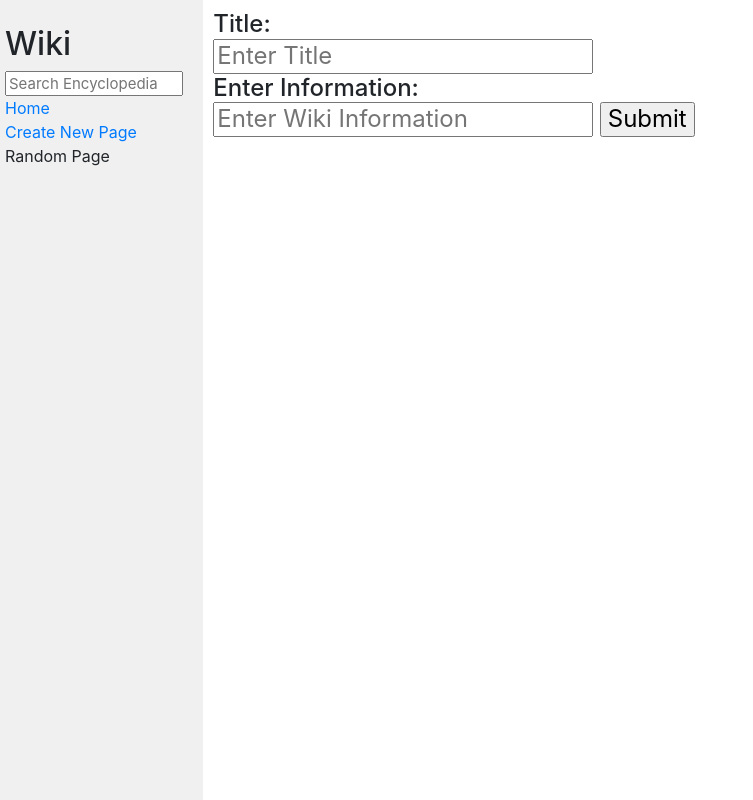
After one commit to nesnuD/wiki_project, a Django app: page /create_page in a window 1280 px wide. The commit adds this page. Shown: the whole page, without its empty margins (0-753 px from the left). Run offline with Django 3.2, Linux system fonts and the light colour scheme; some libraries are stand-ins or nearby versions.

Commit message:
Added Shit for Create Entry

```diff
--- a/encyclopedia/forms.py
+++ b/encyclopedia/forms.py
@@ -1,4 +1,5 @@
 from django import forms
 
-class SearchForm(forms.Form):
-    search = forms.CharField(label="search")
+class entryForm(forms.Form):
+    title = forms.CharField()
+    content = forms.CharField()
--- /dev/null
+++ b/encyclopedia/templates/encyclopedia/createerror.html
@@ -0,0 +1,6 @@
+{% extends "encyclopedia/layout.html" %}
+{% block title %}Error Creating Page!{% endblock %}
+
+{% block body %}
+    <h4>Error! Page Already Exist!</h4>
+{% endblock %}
--- /dev/null
+++ b/encyclopedia/templates/encyclopedia/createpage.html
@@ -0,0 +1,18 @@
+{% extends "encyclopedia/layout.html" %}
+
+{% block title %}Create a New Page!{% endblock %}
+
+{% block body %}
+    <h4>Title:
+        <form action="{% url 'encyclopedia:create_page' %}" method="POST">
+            {% csrf_token %}
+            <input method="POST" type="text" name="newtitle" placeholder="Enter Title">
+        </form>
+        Enter Information:
+        <form action="{% url 'encyclopedia:create_page' %}" method="POST">
+            {% csrf_token %}
+            <input method="POST" type="text" name="content" placeholder="Enter Wiki Information">
+            <input method="POST" type="submit" name="enter">
+        </form>
+    </h4>
+{% endblock %}
--- a/encyclopedia/templates/encyclopedia/error.html
+++ b/encyclopedia/templates/encyclopedia/error.html
@@ -1,8 +1,9 @@
 {% extends "encyclopedia/layout.html" %}
 
-{% blocktitle %}Page Not Found!{% endblock %}
+{% block title %}Page Not Found!{% endblock %}
 
-{% blockbody %}
+{% block body %}
     <h1>Page Not Found!</h1>
     <h4>Did You Enter a Proper url></h4>
+    <h4>{{ error }}</h4>
 {% endblock %}
--- a/encyclopedia/templates/encyclopedia/layout.html
+++ b/encyclopedia/templates/encyclopedia/layout.html
@@ -20,7 +20,7 @@
                     <a href="{% url 'encyclopedia:index' %}">Home</a>
                 </div>
                 <div>
-                    Create New Page
+                    <a href="{% url 'encyclopedia:create_page' %}">Create New Page</a>
                 </div>
                 <div>
                     Random Page
--- a/encyclopedia/urls.py
+++ b/encyclopedia/urls.py
@@ -8,6 +8,7 @@ app_name = 'encyclopedia'
 urlpatterns = [
     path("", views.index, name="index"),
     path("search", views.search_encyclopedia, name="search"),
+    path("create_page", views.createpage, name="create_page"),
     path("wiki/<str:title>", views.show_page, name="get_page"),
 
 ]
--- a/encyclopedia/util.py
+++ b/encyclopedia/util.py
@@ -24,6 +24,10 @@ def save_entry(title, content):
         default_storage.delete(filename)
     default_storage.save(filename, ContentFile(content))
 
+def create_entry(title, content):
+    filename = f"entries/{title}.md"
+    default_storage.save(filename, ContentFile(content))
+
 
 def get_entry(title):
     """
--- a/encyclopedia/views.py
+++ b/encyclopedia/views.py
@@ -1,12 +1,14 @@
 from django.forms.forms import Form
 from django.http.response import HttpResponseRedirect
-from encyclopedia.forms import SearchForm
+from encyclopedia.forms import entryForm
 from django.shortcuts import render
 from . import util
 import re
 from django.core.files.base import ContentFile
 from django.core.files.storage import default_storage
 from django import forms
+
+import encyclopedia
 
 def index(request):
     return render(request, "encyclopedia/index.html", {
@@ -46,3 +48,64 @@ def search_encyclopedia(request):
             })
 
 #why my shit no working?
+
+"""
+def createpage(request):
+    if request.method == "POST":
+        title = request.POST['title']
+        content = request.POST['body']
+        existing = util.get_entry(title)
+        if title == existing:
+            return render(request, "encyclopedia/createerror.html")
+        else:
+            util.save_entry(title, content)
+
+
+    return render(request, "encyclopedia/createpage.html", {
+
+    })
+"""
+
+"""
+def createpage(request):
+    if request.method == "POST":
+        form = entryForm(request.POST)
+        if form.is_valid():
+            title = form.cleaned_data['title']
+            content = form.cleaned_data['content']
+            entries = util.list_entries()
+            if title not in entries:
+                util.save_entry(title, content)
+                return render(request, "encyclopedia/title.html", {
+                    "title" : title
+                })
+            else:
+                return render(request, "encyclopedia/error.html", {
+                    "error" : "else 1"
+                })
+        else:
+            return render(request, "encyclopedia/error.html", {
+                "error" : "else 2"
+            })
+    else:
+        return render(request, "encyclopedia/createpage.html")
+"""
+
+
+def createpage(request):
+    if request.method == "POST":
+        newtitle = request.POST.get('newtitle')
+        newcontent = request.POST['content']
+        entries = util.list_entries()
+        if newtitle not in entries:
+            title = newtitle
+            util.save_entry(title, newcontent)
+            return render(request, "encyclopedia/title.html", {
+                "title" : title
+            })
+        else:
+            return render(request, "encyclopedia/error.html", {
+                "error" : "else1"
+            })
+    else:
+        return render(request, "encyclopedia/createpage.html")
```
Also changed, not shown: entries/None.md (added, +1 -0 lines).
